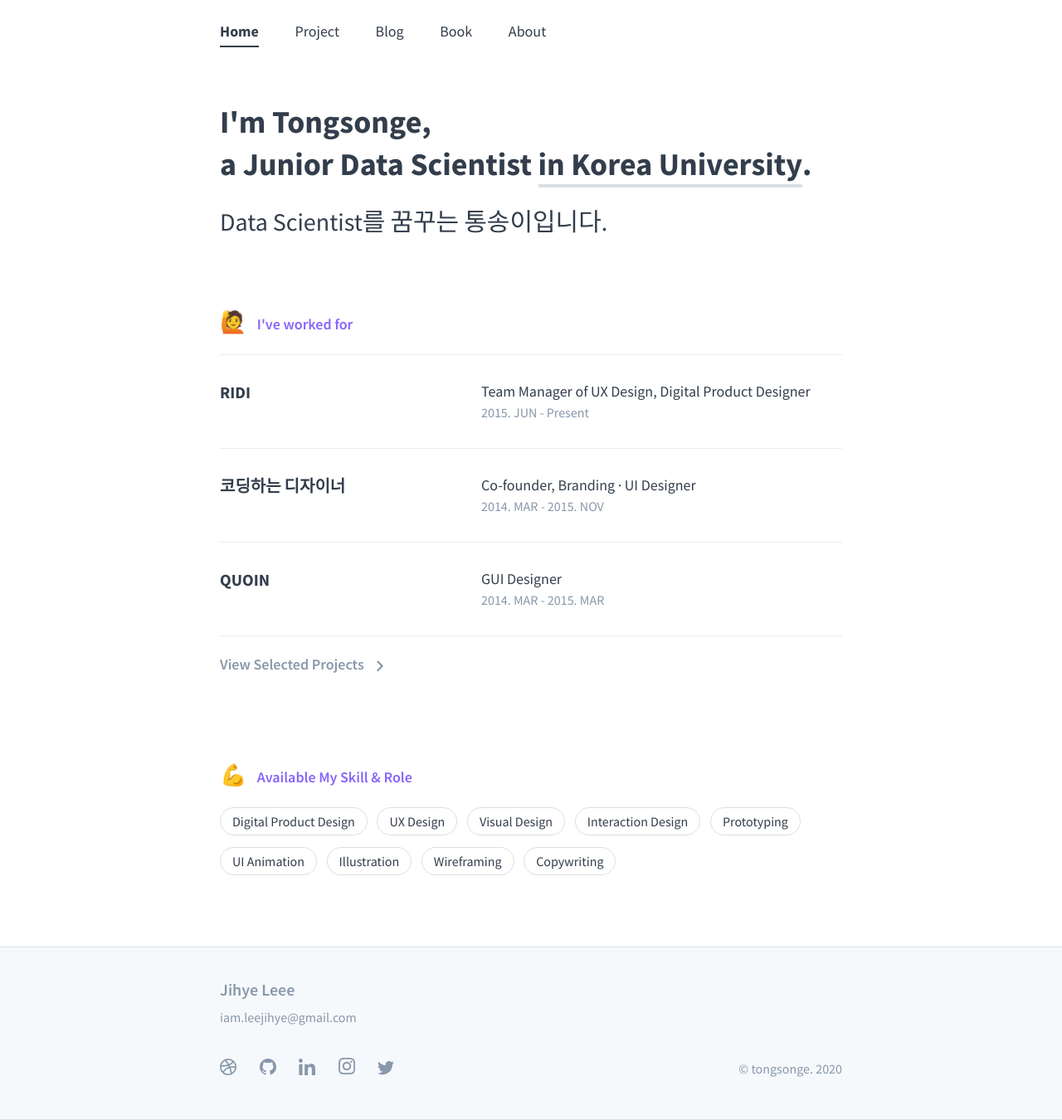
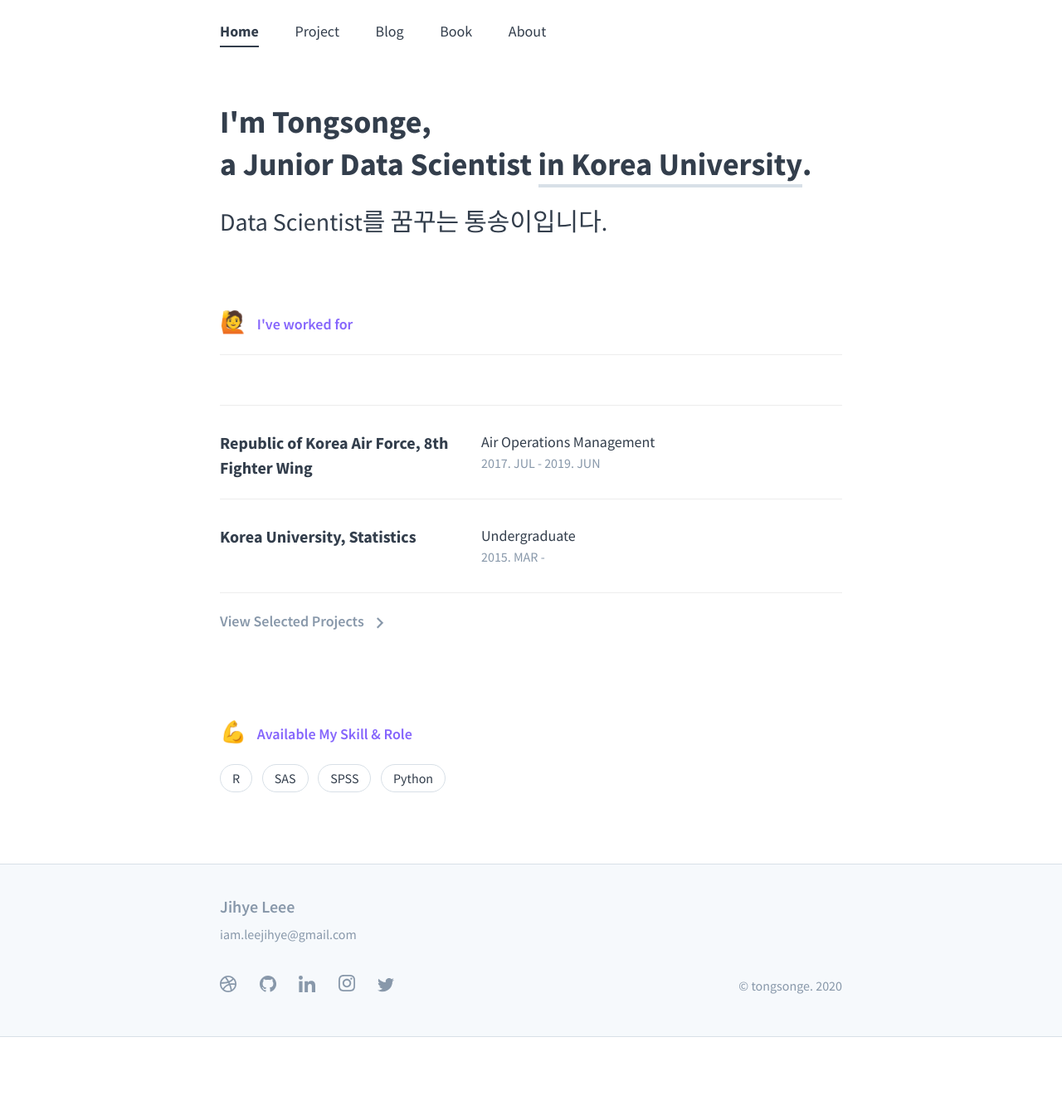
Before and after one commit to TongSongE/Tongsonge.github.io, a Jekyll site: the page built from index.md, in a window 1280 px wide. Shown: the whole page at 83% size. Built offline with Jekyll 4.4.1, drawn with Linux system fonts in a browser that asks for light colours; after the commit the page ends 1250 px from its top, so only the background shows below that.

Commit message:
profile2

```diff
--- a/_data/experience.yml
+++ b/_data/experience.yml
@@ -1,14 +1,9 @@
-third-place:
-- name: RIDI
-  role: Team Manager of UX Design, Digital Product Designer
-  date: 2015. JUN - Present
-
 second-place:
-- name: 코딩하는 디자이너
-  role: Co-founder, Branding · UI Designer
-  date: 2014. MAR - 2015. NOV
+- name: Republic of Korea Air Force, 8th Fighter Wing
+  role: Air Operations Management
+  date: 2017. JUL - 2019. JUN
 
 first-place:
-- name: QUOIN
-  role: GUI Designer
-  date: 2014. MAR - 2015. MAR
+- name: Korea University, Statistics
+  role: Undergraduate
+  date: 2015. MAR -
--- a/_data/multi-language.yml
+++ b/_data/multi-language.yml
@@ -1,7 +1,7 @@
 t:
   kr:
-    a-designer-to-code:
-      name: "코딩하는 디자이너"
+    Junior-Data-Scientist:
+      name: "통송이"
   en:
-    a-designer-to-code:
-      name: "A Designer to Code"
+    Junior-Data-Scientist:
+      name: "Tongsonge"
--- a/_data/skill-roles.yml
+++ b/_data/skill-roles.yml
@@ -1,9 +1,4 @@
-- name: Digital Product Design
-- name: UX Design
-- name: Visual Design
-- name: Interaction Design
-- name: Prototyping
-- name: UI Animation
-- name: Illustration
-- name: Wireframing
-- name: Copywriting
+- name: R
+- name: SAS
+- name: SPSS
+- name: Python
```
Also changed, not shown: _data/nav.yml (line endings or trailing spaces).
